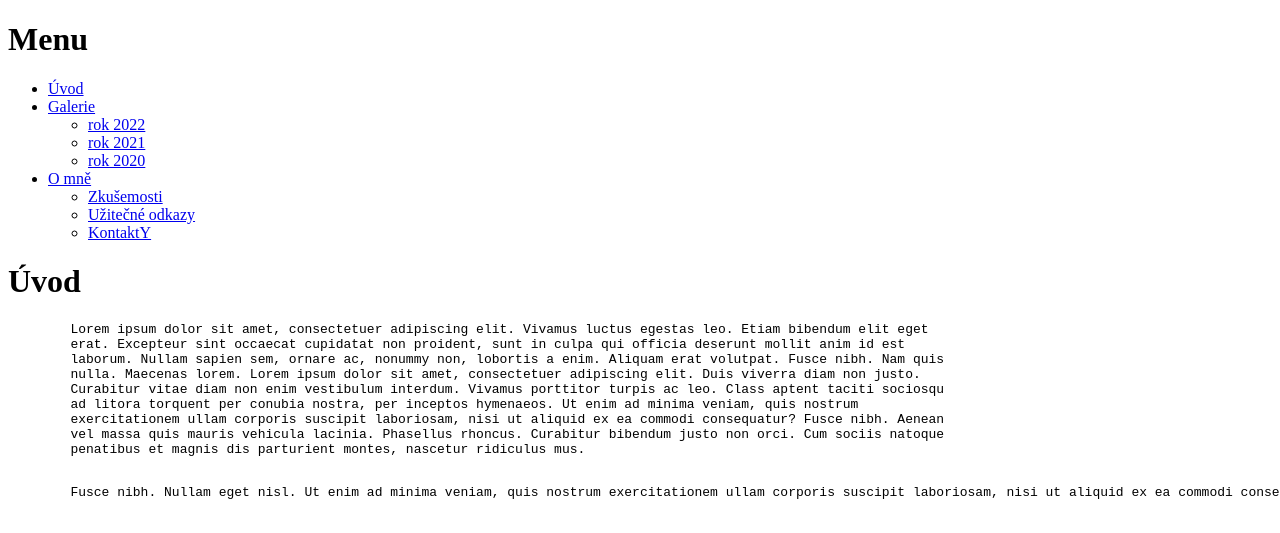
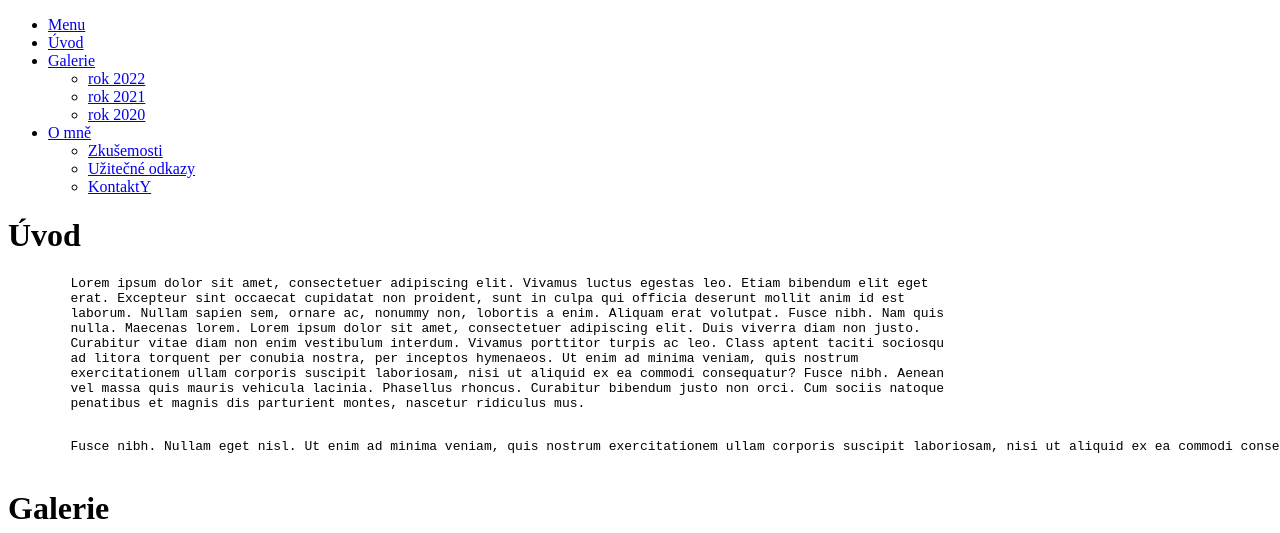
Before and after one commit to dzinaajic/plsfunguj, a plain HTML site: page index.html in a window 1280 px wide. Shown: the top 533 px of the page. Drawn offline with Linux system fonts and the light colour scheme.

Commit message:
lalalalaaaaaaaaaaaaaa

```diff
--- a/index.html
+++ b/index.html
@@ -11,8 +11,9 @@
 
 <body>
 
-      <h1 id="Menu">Menu</h1>
+
       <ul>
+           <li> <a href="#Menu">Menu</a> </li>
            <li> <a href="#Úvod">Úvod</a> </li>
            <!-- Odkaz na úvodní text-->
            <li> <a href="#Galerie">Galerie</a>
```
